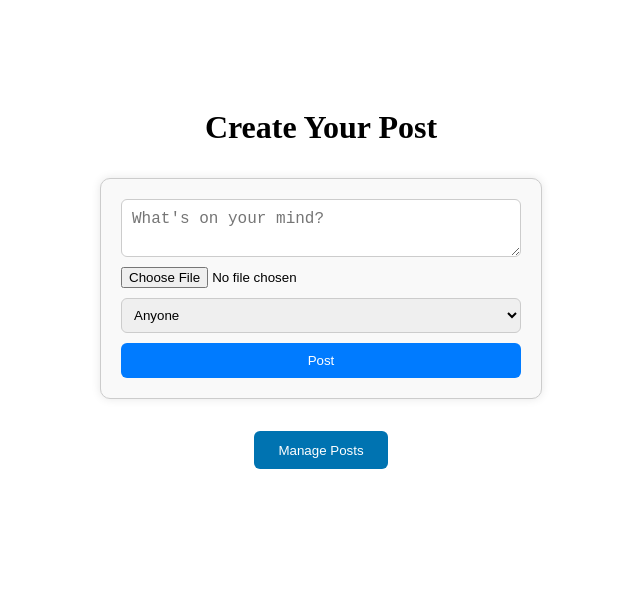
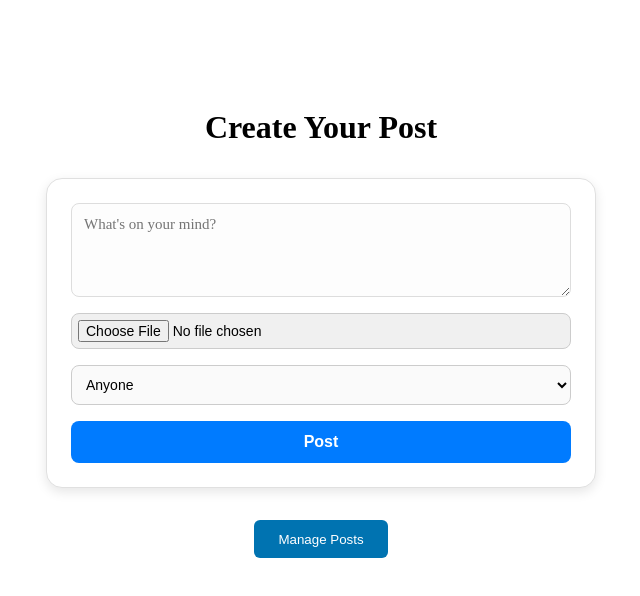
Before and after one commit to IshiniTecla/Skill-Hub, a React (Vite) app in the folder frontend/: page / in a window 1280 px wide. Shown: the top 596 px of the page, without its empty margins (319-959 px from the left). Built offline with nearby package versions, Linux system fonts and the light colour scheme.

Commit message:
update create code

```diff
--- a/frontend/src/pages/PostForm.jsx
+++ b/frontend/src/pages/PostForm.jsx
@@ -47,13 +47,14 @@ const PostForm = ({ onPostSubmit }) => {
             style={{
                 display: "flex",
                 flexDirection: "column",
-                maxWidth: "400px",
-                margin: "20px auto",
-                padding: "20px",
-                border: "1px solid #ccc",
-                borderRadius: "10px",
-                backgroundColor: "#f9f9f9",
-                boxShadow: "0 0 10px rgba(0, 0, 0, 0.1)"
+                gap: "16px",
+                maxWidth: "500px",
+                margin: "30px auto",
+                padding: "24px",
+                borderRadius: "16px",
+                backgroundColor: "#ffffff",
+                boxShadow: "0 4px 12px rgba(0, 0, 0, 0.1)",
+                border: "1px solid #e0e0e0"
             }}
         >
             <textarea
@@ -61,29 +62,39 @@ const PostForm = ({ onPostSubmit }) => {
                 onChange={(e) => setContent(e.target.value)}
                 placeholder="What's on your mind?"
                 required
+                rows={4}
                 style={{
-                    padding: "10px",
-                    fontSize: "16px",
-                    marginBottom: "10px",
-                    borderRadius: "6px",
-                    border: "1px solid #ccc",
-                    resize: "vertical"
+                    padding: "12px",
+                    fontSize: "15px",
+                    borderRadius: "8px",
+                    border: "1px solid #ddd",
+                    resize: "vertical",
+                    outline: "none",
+                    fontFamily: "inherit",
+                    backgroundColor: "#fdfdfd"
                 }}
             />
             <input
                 type="file"
                 accept="image/*,video/*"
                 onChange={handleMediaChange}
-                style={{ marginBottom: "10px" }}
+                style={{
+                    fontSize: "14px",
+                    padding: "6px",
+                    backgroundColor: "#f0f0f0",
+                    borderRadius: "8px",
+                    border: "1px solid #ccc",
+                }}
             />
             <select
                 value={visibility}
                 onChange={(e) => setVisibility(e.target.value)}
                 style={{
-                    padding: "8px",
-                    borderRadius: "6px",
+                    padding: "10px",
+                    borderRadius: "8px",
                     border: "1px solid #ccc",
-                    marginBottom: "10px"
+                    backgroundColor: "#fafafa",
+                    fontSize: "14px"
                 }}
             >
                 <option value="anyone">Anyone</option>
@@ -93,13 +104,18 @@ const PostForm = ({ onPostSubmit }) => {
             <button
                 type="submit"
                 style={{
-                    padding: "10px",
+                    padding: "12px",
                     backgroundColor: "#007bff",
                     color: "#fff",
                     border: "none",
-                    borderRadius: "6px",
-                    cursor: "pointer"
+                    borderRadius: "8px",
+                    fontSize: "16px",
+                    fontWeight: "bold",
+                    cursor: "pointer",
+                    transition: "background-color 0.3s ease"
                 }}
+                onMouseOver={(e) => e.currentTarget.style.backgroundColor = "#0056b3"}
+                onMouseOut={(e) => e.currentTarget.style.backgroundColor = "#007bff"}
             >
                 Post
             </button>
```
